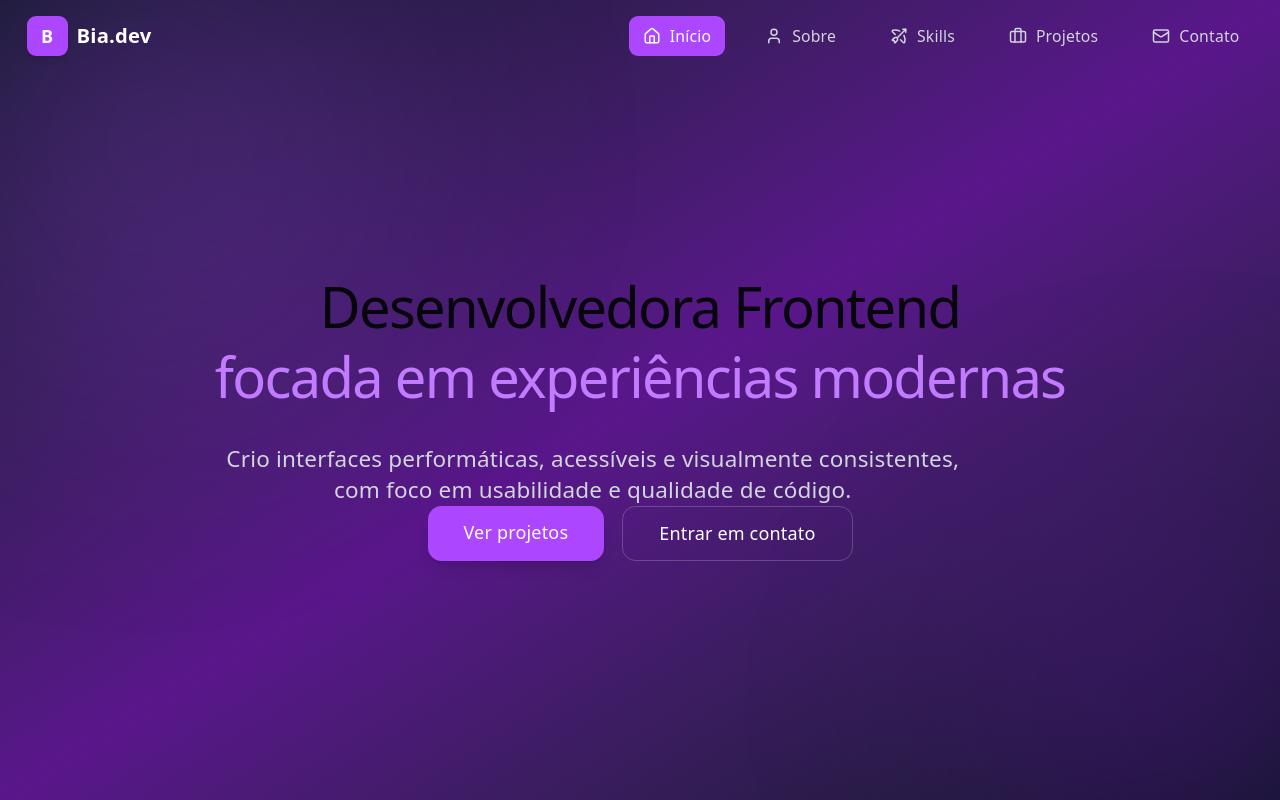
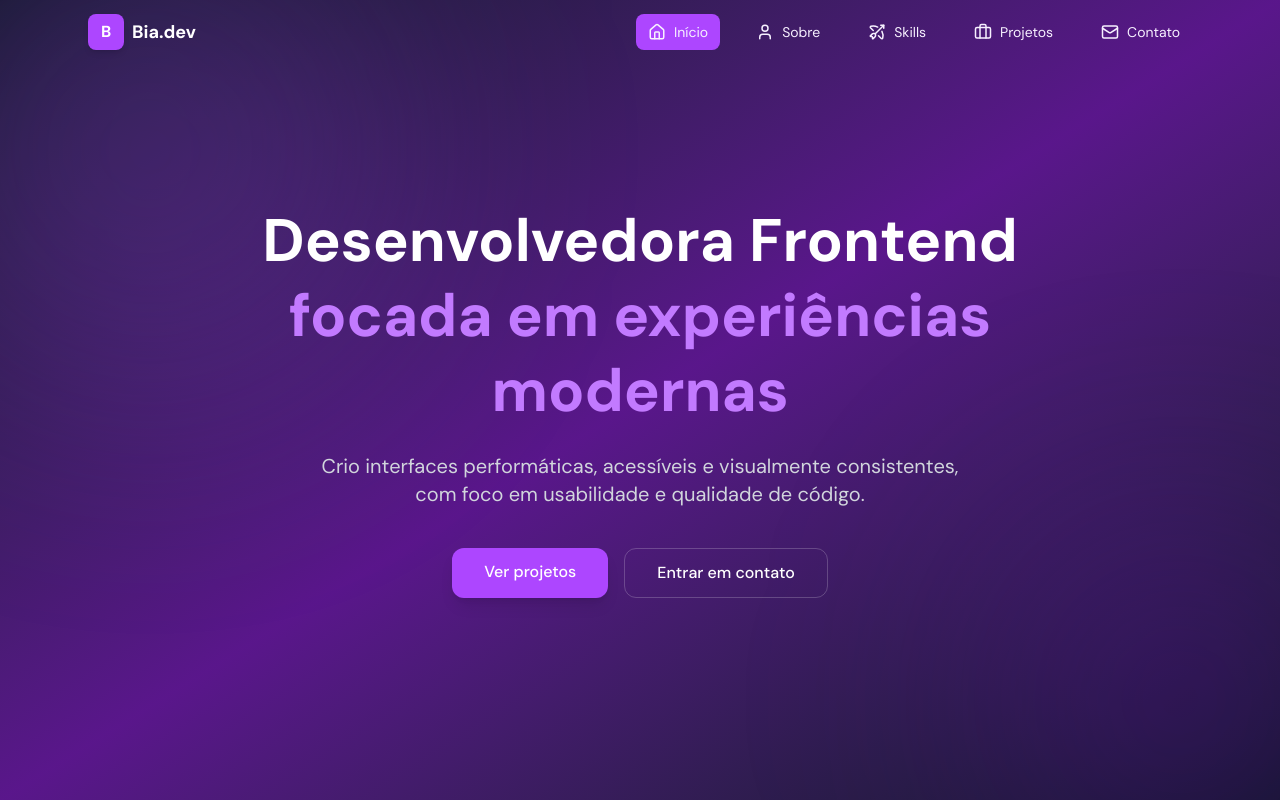
Before and after one commit to Chokiwars/Portifolio, a React (Vite) app: page / in a window 1280 px wide. Shown: the top 800 px of the page. Built offline with nearby package versions, Linux system fonts and the light colour scheme.

Commit message:
feat: simplify index.css by removing unused styles and organizing theme variables

```diff
--- a/src/index.css
+++ b/src/index.css
@@ -1,115 +1,16 @@
+@import url('https://fonts.googleapis.com/css2?family=DM+Mono:wght@400;500&family=DM+Sans:wght@400;500;600;700&family=Manrope:wght@400;500;600;700;800&display=swap');
 @import "tailwindcss";
 
-:root {
-  --text: #6b6375;
-  --text-h: #08060d;
-  --bg: #fff;
-  --border: #e5e4e7;
-  --code-bg: #f4f3ec;
-  --accent: #aa3bff;
-  --accent-bg: rgba(170, 59, 255, 0.1);
-  --accent-border: rgba(170, 59, 255, 0.5);
-  --social-bg: rgba(244, 243, 236, 0.5);
-  --shadow:
-    rgba(0, 0, 0, 0.1) 0 10px 15px -3px, rgba(0, 0, 0, 0.05) 0 4px 6px -2px;
-
-  --sans: system-ui, 'Segoe UI', Roboto, sans-serif;
-  --heading: system-ui, 'Segoe UI', Roboto, sans-serif;
-  --mono: ui-monospace, Consolas, monospace;
-
-  font: 18px/145% var(--sans);
-  letter-spacing: 0.18px;
-  color-scheme: light dark;
-  color: var(--text);
-  background: var(--bg);
-  font-synthesis: none;
-  text-rendering: optimizeLegibility;
-  -webkit-font-smoothing: antialiased;
-  -moz-osx-font-smoothing: grayscale;
-
-  @media (max-width: 1024px) {
-    font-size: 16px;
-  }
+@theme {
+  --font-display: 'Manrope', sans-serif;
+  --font-mono: 'DM Mono', monospace;
+  --color-paper: #100b16;
+  --color-ink: #f7f1ff;
+  --color-muted: #b1a4bf;
+  --color-line: #392a45;
+  --color-lilac: #a879ff;
+  --color-lime: #a879ff;
 }
 
-@media (prefers-color-scheme: dark) {
-  :root {
-    --text: #9ca3af;
-    --text-h: #f3f4f6;
-    --bg: #16171d;
-    --border: #2e303a;
-    --code-bg: #1f2028;
-    --accent: #c084fc;
-    --accent-bg: rgba(192, 132, 252, 0.15);
-    --accent-border: rgba(192, 132, 252, 0.5);
-    --social-bg: rgba(47, 48, 58, 0.5);
-    --shadow:
-      rgba(0, 0, 0, 0.4) 0 10px 15px -3px, rgba(0, 0, 0, 0.25) 0 4px 6px -2px;
-  }
-
-  #social .button-icon {
-    filter: invert(1) brightness(2);
-  }
-}
-
-body {
-  margin: 0;
-}
-
-#root {
-  max-width: 100%;
-  margin: 0 auto;
-  text-align: center;
-  min-height: 100svh;
-  display: flex;
-  flex-direction: column;
-  box-sizing: border-box;
-}
-
-h1,
-h2 {
-  font-family: var(--heading);
-  font-weight: 500;
-  color: var(--text-h);
-}
-
-h1 {
-  font-size: 56px;
-  letter-spacing: -1.68px;
-  margin: 32px 0;
-  @media (max-width: 1024px) {
-    font-size: 36px;
-    margin: 20px 0;
-  }
-}
-h2 {
-  font-size: 24px;
-  line-height: 118%;
-  letter-spacing: -0.24px;
-  margin: 0 0 8px;
-  @media (max-width: 1024px) {
-    font-size: 20px;
-  }
-}
-p {
-  margin: 0;
-}
-
-code,
-.counter {
-  font-family: var(--mono);
-  display: inline-flex;
-  border-radius: 4px;
-  color: var(--text-h);
-}
-
-code {
-  font-size: 15px;
-  line-height: 135%;
-  padding: 4px 8px;
-  background: var(--code-bg);
-}
-
-/* @tailwind base;
-@tailwind components;
-@tailwind utilities; */
+:root{font-family:'DM Sans',sans-serif;color:#f7f1ff;background:#100b16;font-synthesis:none;text-rendering:optimizeLegibility;-webkit-font-smoothing:antialiased;-moz-osx-font-smoothing:grayscale;font-optical-sizing:auto;font-weight:400;scroll-behavior:smooth;--paper:#100b16;--ink:#f7f1ff;--muted:#b1a4bf;--line:#392a45;--green:#a879ff;--purple:#a879ff}
+*{box-sizing:border-box}body{margin:0;min-width:320px}a{color:inherit;text-decoration:none}button{font:inherit}::selection{background:#c6f36b;color:#22221f}img{display:block;max-width:100%}
```
